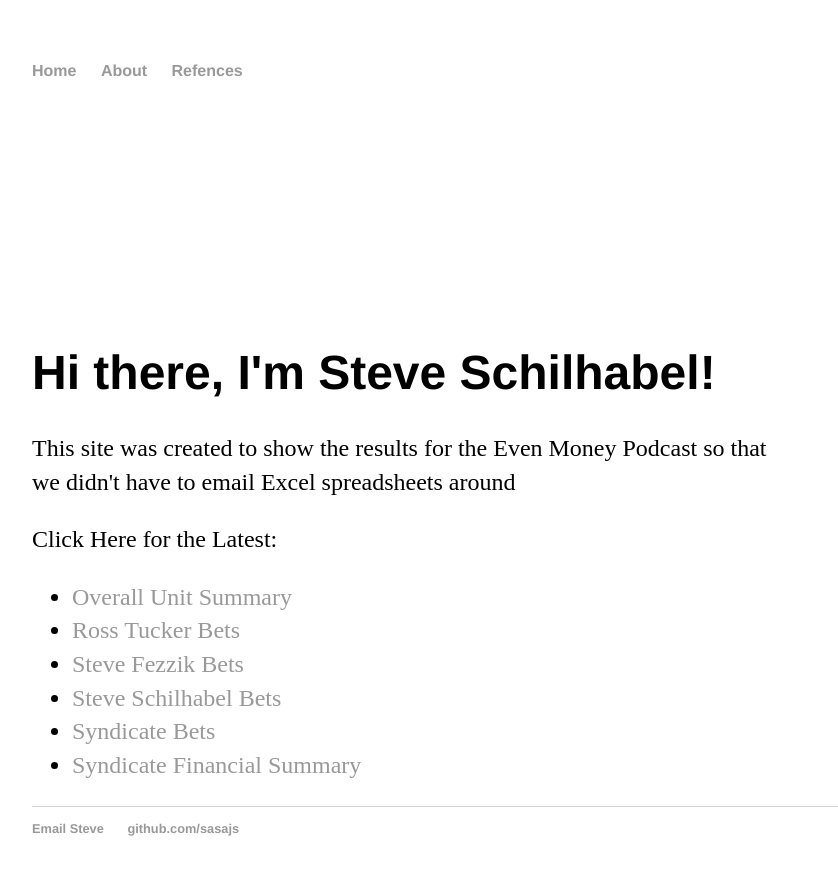
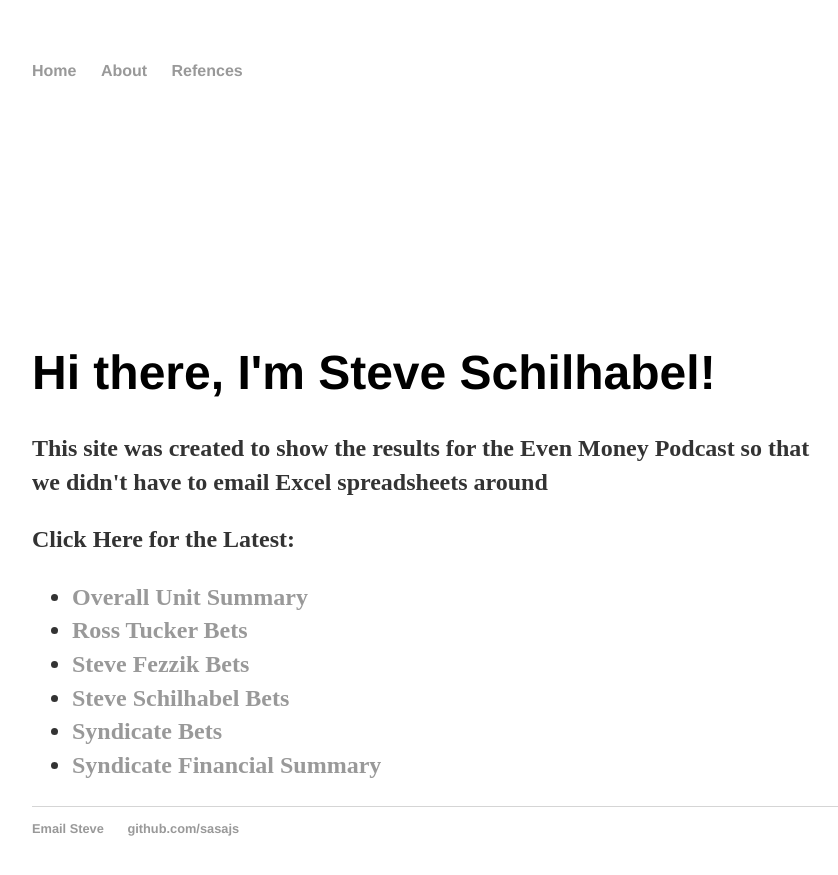
Before and after one commit to tsmith3480/sasajs.github.io, a Jekyll site: the page built from index.html, in a window 1280 px wide. Shown: the top 875 px of the page, without its empty margins (160-998 px from the left). Built offline with Jekyll 4.4.1, drawn with Linux system fonts in a browser that asks for light colours.

Commit message:
Update main.css

```diff
--- a/css/main.css
+++ b/css/main.css
@@ -4,7 +4,7 @@
 a:hover { text-decoration: underline; }
 
 
-p, ul { font-size: 1.5em; line-height: 1.4em; color: #000000; }
+p, ul { font-size: 1.5em; line-height: 1.4em; color: #333; font-weight: bold }
 
 h1, h2, h3, h4 { font-family: 'Helvetica', 'Arial', 'Sans-Serif'; }
 h1 { font-size: 3em;  }
```
